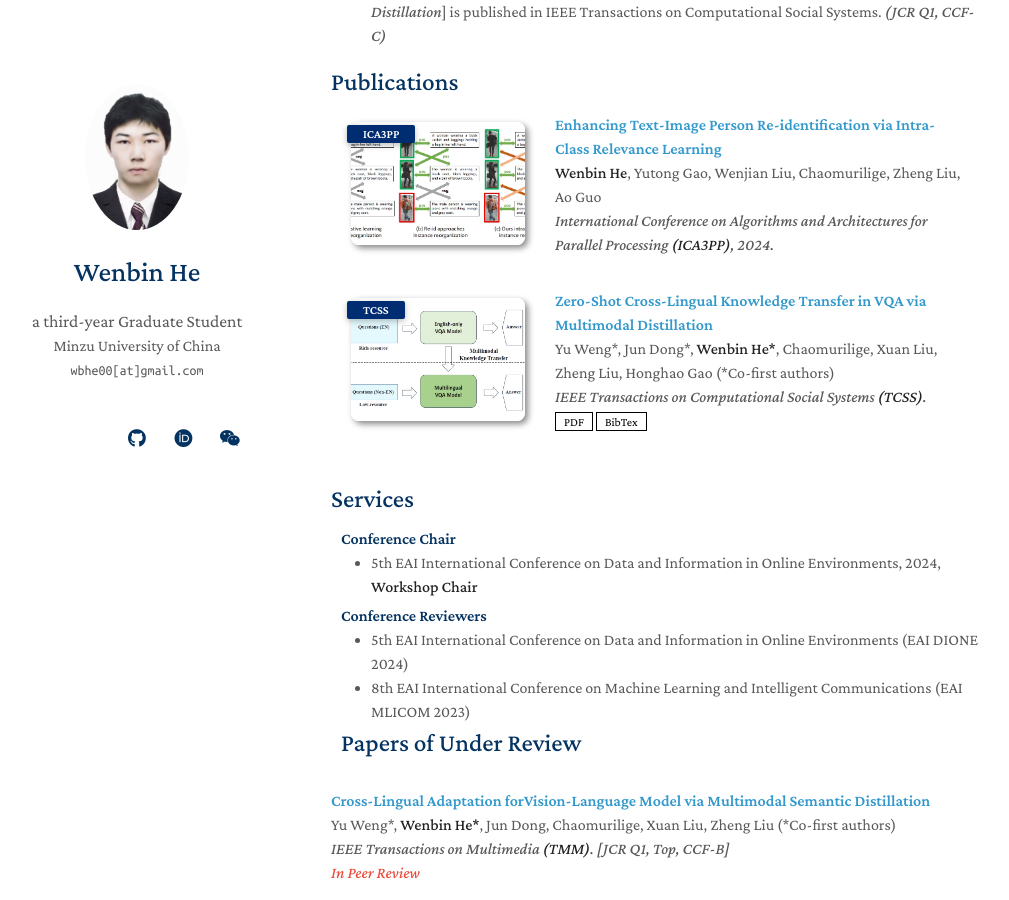
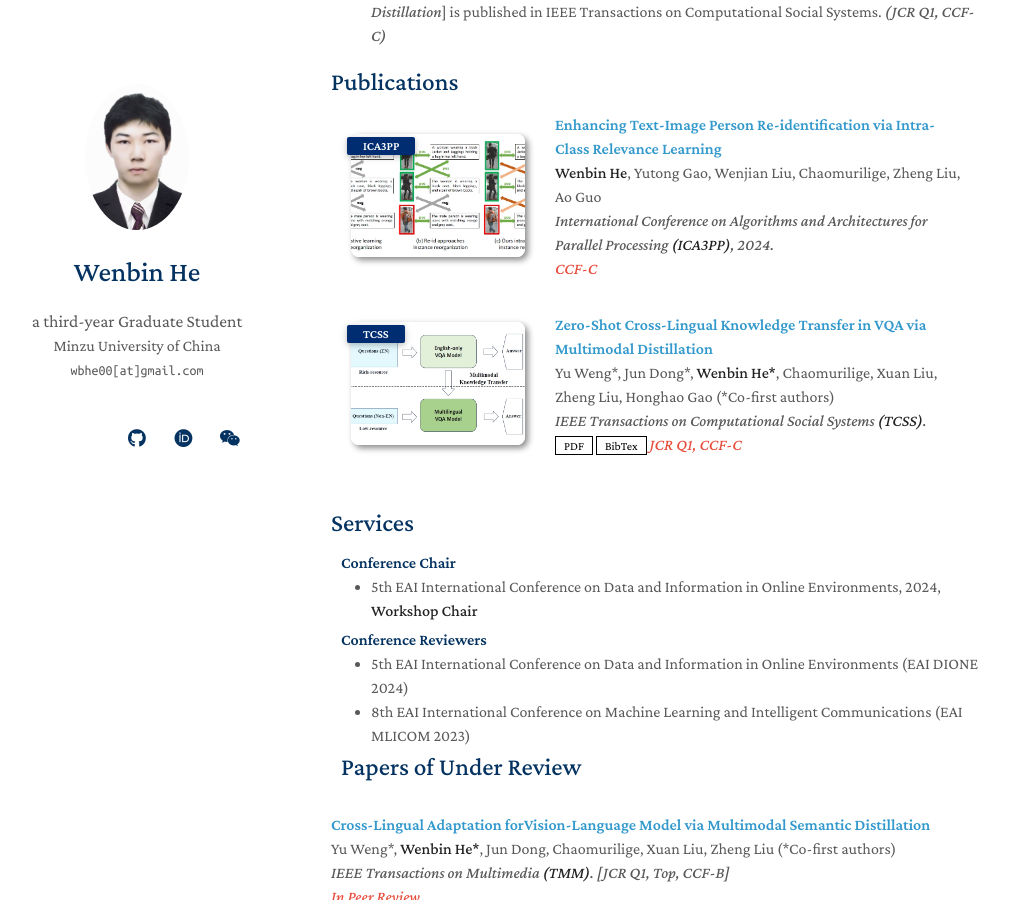
Before and after one commit to BbiHH/BbiHH.github.io, a Jekyll site: the page built from index.md, in a window 1280 px wide and 900 px high, scrolled down 638 px. Shown: the whole window, without its empty margins (139-1148 px from the left). Built offline with Jekyll 4.4.1, drawn with Linux system fonts in a browser that asks for light colours; a style sheet for code colours, icons or effects is not loaded; our own code applies the rules of GitHub Pages for plain Markdown files.

Commit message:
Update publications.yml

```diff
--- a/_data/publications.yml
+++ b/_data/publications.yml
@@ -8,7 +8,7 @@ main:
     bibtex: #
     page:
     image: ./assets/img/ICA3PP-ov.png
-    notes:
+    notes: CCF-C
 
   - title: "Zero-Shot Cross-Lingual Knowledge Transfer in VQA via Multimodal Distillation"
     authors: Yu Weng*, Jun Dong*, <strong>Wenbin He*</strong>, Chaomurilige, Xuan Liu, Zheng Liu, Honghao Gao (*Co-first authors)
@@ -18,4 +18,4 @@ main:
     bibtex: https://scholar.googleusercontent.com/scholar.bib?q=info:SkbfiWUx-PEJ:scholar.google.com/&output=citation&scisdr=ClHEWHHWEJjnim38Rgk:AFWwaeYAAAAAZtv6XgmW2qUPpRMvPTZUojqkhZo&scisig=AFWwaeYAAAAAZtv6Xu65bHjJgc-yESuHuILjXjY&scisf=4&ct=citation&cd=-1&hl=en
     page:
     image: ./assets/img/TCSS-ov.png
-    notes:
+    notes: JCR Q1, CCF-C
```
